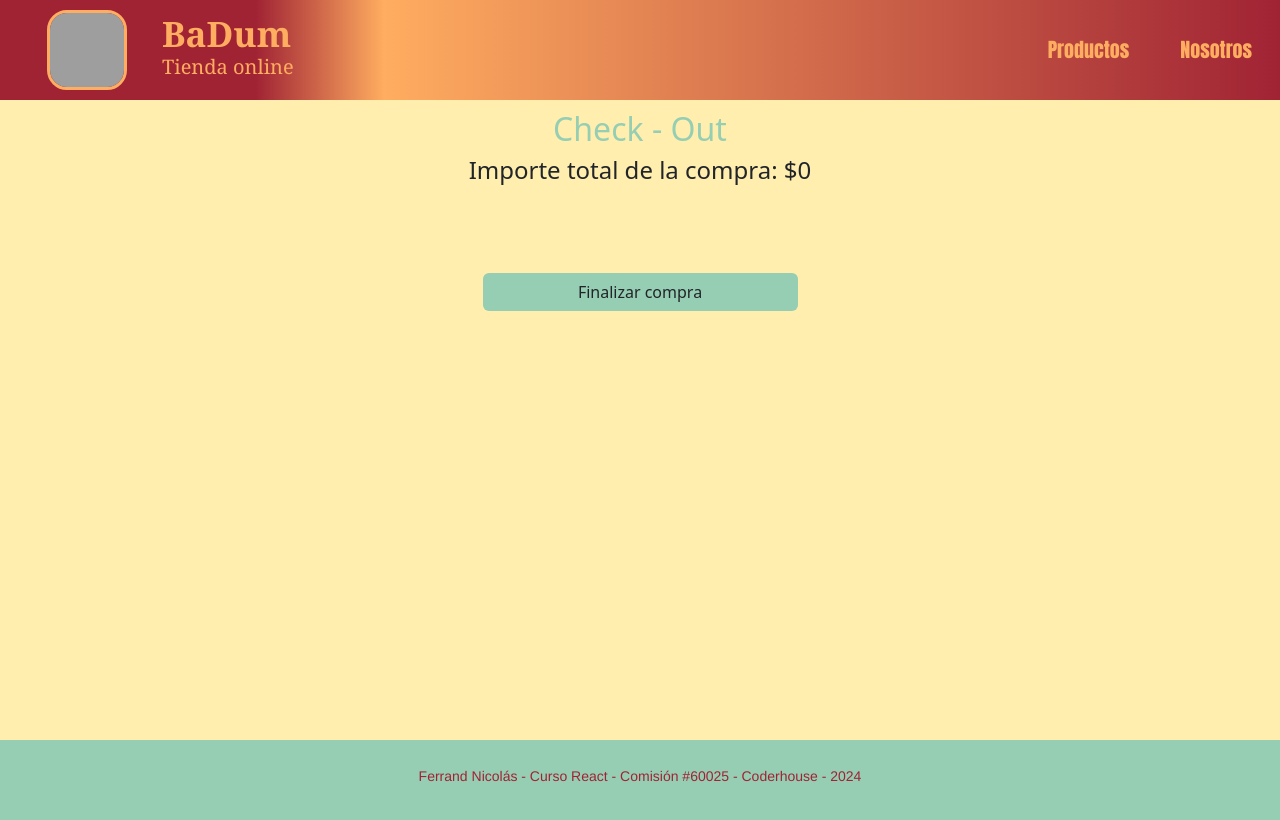
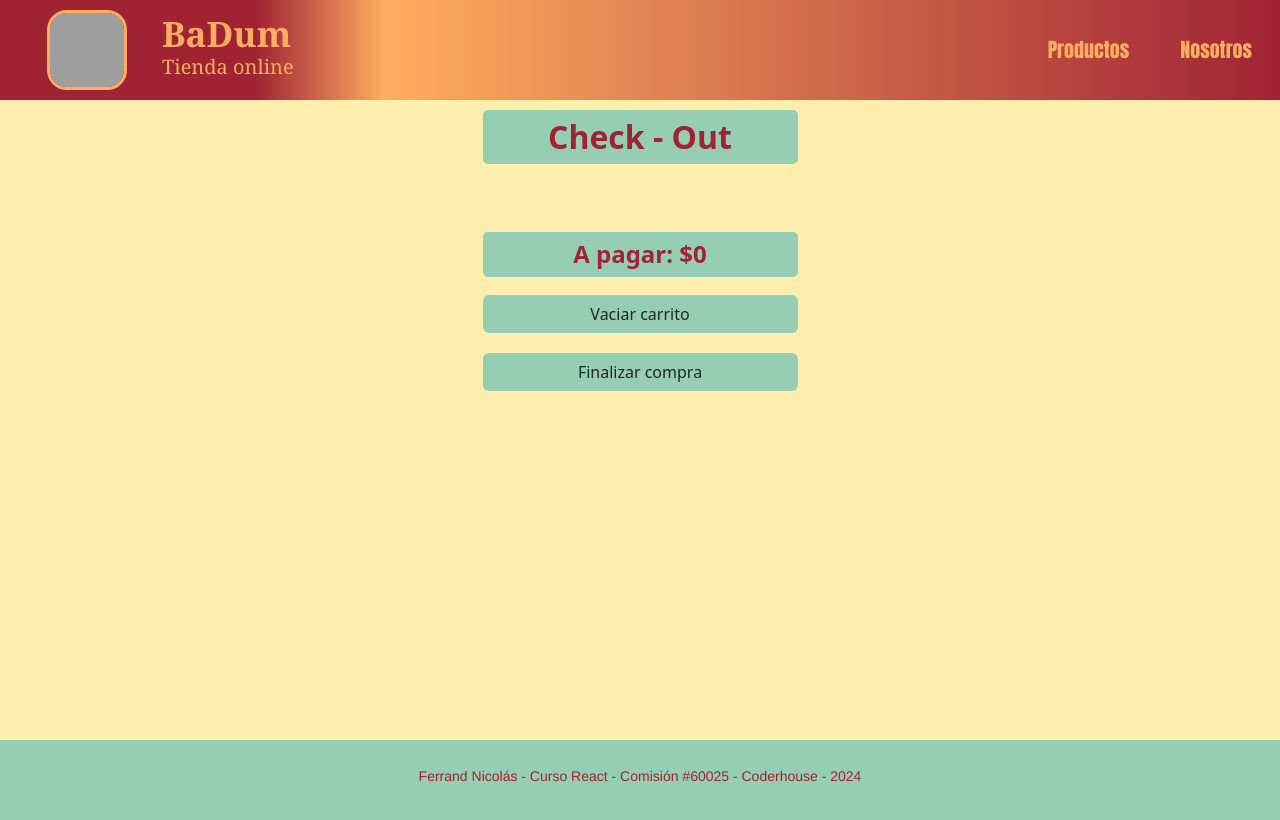
Before and after one commit to Nico2703/proyecto_react, a React (Create React App) app: page /carrito in a window 1280 px wide. Shown: the top 820 px of the page. Built offline with nearby package versions, Linux system fonts and the light colour scheme; grey boxes are pictures that could not be loaded.

Commit message:
Adaptación para cartContext.js - Cambios varios

```diff
--- a/src/App.css
+++ b/src/App.css
@@ -146,6 +146,28 @@ form{
 
 #botonFinal{
     width: 25%;
-    margin: 80px 5px;
+    margin: 10px 0px;
     align-self: center;
 }
+
+.botonQuitar{
+    background-color: #96CEB4;
+    border: none;
+    border-radius: 5px;
+    padding: 8px;
+    margin-bottom: 10px;
+}
+.botonQuitar:hover{
+    background-color: #FFAD60;
+}
+
+.total{
+    color:#A02334;
+    font-weight: 700;
+    background-color: #96CEB4;
+    border: none;
+    border-radius: 5px;
+    padding: 8px;
+    width: 25%;
+    align-self: center;
+}
--- a/src/App.jsx
+++ b/src/App.jsx
@@ -1,6 +1,5 @@
 import "./App.css";
 import { BrowserRouter, Routes, Route } from "react-router-dom";
-import { useState } from "react";
 import Home from "./pages/Home";
 import Nosotros from "./pages/Nosotros";
 import Contacto from "./pages/Contacto";
@@ -11,26 +10,16 @@ import Carrito from "./pages/Carrito";
 import Detalle from "./pages/Detalle";
 
 function App(){
-    const [cuenta, setCuenta] = useState(0);
-    const [pedidos, setPedidos] = useState([]);
-
-    const sumaCuenta = () => {
-        setCuenta(cuenta+1);
-    };
-    const pedidoAgregar = (producto) => {
-        setPedidos(prevPedidos => [...prevPedidos, producto]);
-    };
-
     return (
         <BrowserRouter>
             <Routes>
-                <Route path="/" element={<Layout cuenta={cuenta}/>}>
+                <Route path="/" element={<Layout/>}>
                     <Route path="home" index element={<Home/>}/>
                     <Route path="productos" element={<Productos/>}/>
                     <Route path="nosotros" element={<Nosotros/>}/>
                     <Route path="contacto" element={<Contacto/>}/>
-                    <Route path="carrito" element={<Carrito pedidos={pedidos}/>}/>
-                    <Route path="productos/detalle/:id" element={<Detalle sumaCuenta={sumaCuenta} pedidoAgregar={pedidoAgregar}/>}/>
+                    <Route path="carrito" element={<Carrito/>}/>
+                    <Route path="productos/detalle/:id" element={<Detalle/>}/>
                     <Route path="*" element={<Error/>}/>
                 </Route>
             </Routes>
--- a/src/components/ItemsListContainer/ItemsListContainer.jsx
+++ b/src/components/ItemsListContainer/ItemsListContainer.jsx
@@ -6,7 +6,7 @@ export const ItemsListContainer = () => {
     <div className="itemsList">
         {productos.map((producto)=>{
                         return (
-                            <Card
+                            <Card key={producto.id}
                             id = {producto.id}
                             imagenURL = {producto.imagenURL}
                             nombre = {producto.nombre}
--- a/src/components/ItemsListContainer/components/Card/CardDetalle.jsx
+++ b/src/components/ItemsListContainer/components/Card/CardDetalle.jsx
@@ -1,10 +1,15 @@
 import { ImageProduct } from "../ImageProduct/ImageProduct";
 import { Link } from "react-router-dom";
+import { useContext } from "react";
+import { cartContext } from "../../../../context/cartContext";
 
 
-export const CardDetalle = ({imagenURL, nombre, detalle, precio, sumaCuenta, pedidoAgregar}) =>{
+export const CardDetalle = ({id, nombre, detalle, precio, imagenURL}) =>{
+    const {sumaCuenta, pedidoAgregar} = useContext(cartContext);
+
     const manejoAgregar = () => {
         const producto = {
+            id: id,
             nombre: nombre,
             detalle: detalle,
             precio: precio,
@@ -25,7 +30,7 @@ export const CardDetalle = ({imagenURL, nombre, detalle, precio, sumaCuenta, ped
                     <h2> {nombre} </h2>
                     <h3 style={style_2}> {detalle} </h3>
                     <h4 style={style_3}> ${precio} </h4>
-                    <Link to="/carrito" className="btn" style={style_4} onClick={()=>{manejoAgregar()}}>
+                    <Link to="/carrito" className="btn" style={style_4} onClick={()=> manejoAgregar()}>
                         Agregar a carrito
                     </Link>
                     <Link to="/productos" className="btn"> Volver </Link>
--- a/src/components/NavBar/NavBar.jsx
+++ b/src/components/NavBar/NavBar.jsx
@@ -1,9 +1,11 @@
 import { CartWidget } from "./components/CartWidget"
 import { TiendaWidget } from "./components/TiendaWidget"
 import { Link } from "react-router-dom";
+import { useContext } from "react";
+import { cartContext } from "../../context/cartContext";
 
-
-export const NavBar = ({cuenta}) =>{
+export const NavBar = () =>{
+    const {cuenta} = useContext(cartContext);
     return <>
     <nav className="navbar navbar-expand-lg sticky-top">
         <div className="container-fluid">
@@ -41,5 +43,3 @@ export const NavBar = ({cuenta}) =>{
     </nav>
     </>
 }
-
-// <p id="cartNumber">0</p>
--- /dev/null
+++ b/src/context/cartContext.js
@@ -0,0 +1,56 @@
+import { createContext, useState } from "react";
+
+export const cartContext = createContext();
+
+function Intermediario({children}){
+    const [cuenta, setCuenta] = useState(0);
+
+    const sumaCuenta = () => {
+        setCuenta(cuenta + 1);
+    };
+
+    const [pedidos, setPedidos] = useState([]);
+
+    const pedidoAgregar = (producto) => {
+        setPedidos((pedidos) => {
+            const buscar = pedidos.findIndex(p => p.id === producto.id);
+            if (buscar !== -1) {
+                const actualizar = [...pedidos];
+                actualizar[buscar].cantidad += 1;
+                return actualizar;
+            }
+            return [...pedidos, { ...producto, cantidad: 1 }];
+        });
+    };
+
+    const pedidoQuitar = (id) => {
+        setPedidos((pedidos) => {
+            const busca = pedidos.findIndex(p => p.id === id);
+            if (busca !== -1) {
+                const actualizar = [...pedidos];
+                if (actualizar[busca].cantidad > 1) {
+                    actualizar[busca].cantidad -= 1;
+                    setCuenta(cuenta => cuenta - 1);
+                    return actualizar;
+                } else {
+                    setCuenta(cuenta => cuenta - 1);
+                    return actualizar.filter(p => p.id !== id);
+                }
+            }
+            return pedidos;
+        });
+    };
+
+    const pedidosLimpiar = () => {
+        setPedidos([]);
+        setCuenta(0);
+    };
+
+    return (
+        <cartContext.Provider value = {{cuenta, sumaCuenta, pedidos, pedidoAgregar, pedidoQuitar, pedidosLimpiar}}>
+            {children}
+        </cartContext.Provider>
+    );
+};
+
+export default Intermediario;
--- a/src/index.js
+++ b/src/index.js
@@ -1,8 +1,13 @@
 import React from "react";
 import ReactDOM from "react-dom/client";
 import App from "./App";
+import Intermediario from "./context/cartContext";
 
 const el = document.getElementById("root");
 const root = ReactDOM.createRoot(el);
 
-root.render(<App/>);
+root.render(
+    <Intermediario>
+        <App/>
+    </Intermediario>
+);
--- a/src/pages/Carrito.jsx
+++ b/src/pages/Carrito.jsx
@@ -1,32 +1,38 @@
 import { Link } from "react-router-dom";
+import { useContext } from "react";
+import { cartContext } from "../context/cartContext";
 
-function Carrito({pedidos}){
+function Carrito(){
+    const {pedidos, pedidoQuitar, pedidosLimpiar} = useContext(cartContext);
+
     let total = 0;
     pedidos.forEach(pedido => {
-        total += parseInt(pedido.precio.replace(/,/g, ''));
+        total += parseInt(pedido.precio.replace(/,/g, '') * pedido.cantidad);
     });
 
     const style = {display: 'flex', flexDirection:'column', backgroundColor: '#FFEEAD', padding: '10px',
         minHeight: '80vh', textAlign: 'center'};
-    const style_2 = {display: 'flex', flexDirection:'row'}
-    const style_3 = {listStyle: 'none', width: '35%', border: '3px solid #A02334', borderRadius: '10px',
+    const style_2 = {display: 'grid', gridTemplateColumns: 'repeat(3, 1fr)', gridTemplateRows: 'auto', margin:'30px 70px'};
+    const style_3 = {listStyle: 'none', width: '90%', border: '3px solid #A02334', borderRadius: '10px',
         padding: '5px', margin: '5px 5px', backgroundColor: 'white', textAlign: 'center', color: '#FFAD60'};
 
     return(
-
         <div style={style}>
-            <h2> Check - Out </h2>
-            <h4>Importe total de la compra: ${total}</h4>
+            <h2 className='total'> Check - Out </h2>
             <div style={style_2}>
                 {pedidos.map((pedido) => (
-                        <li style={style_3}>
+                        <li style={style_3} key={pedido.id}>
                                 <img src={pedido.imagenURL} alt="" width="100" />
                                 <h4>{pedido.nombre}</h4>
                                 <p> {pedido.detalle} </p>
                                 <p>Precio: ${pedido.precio}</p>
+                                <p>Cantidad: {pedido.cantidad} </p>
+                                <button className="botonQuitar" onClick={() => pedidoQuitar(pedido.id)}> Quitar elemento </button>
                         </li>
                     ))}
             </div>
+            <h4 className='total'>A pagar:  ${total}</h4>
+            <button id="botonFinal" className="btn" onClick={pedidosLimpiar}>Vaciar carrito</button>
             <Link to="https://www.mercadopago.com.ar/" id="botonFinal" className="btn" target='blank'>Finalizar compra</Link>
         </div>
     )
--- a/src/pages/Detalle.jsx
+++ b/src/pages/Detalle.jsx
@@ -2,7 +2,8 @@ import { CardDetalle } from "../components/ItemsListContainer/components/Card/Ca
 import { useParams } from "react-router-dom";
 import { productos } from "../../src/data.js";
 
-function Detalle({sumaCuenta, pedidoAgregar}){
+
+function Detalle(){
     const { id } = useParams();
     const producto = productos.find(p => p.id === parseInt(id));
 
@@ -13,12 +14,11 @@ function Detalle({sumaCuenta, pedidoAgregar}){
     return (
         <main>
             <CardDetalle
+                id= {producto.id}
                 imagenURL = {producto.imagenURL}
                 nombre= {producto.nombre}
                 detalle= {producto.detalle}
                 precio= {producto.precio}
-                sumaCuenta = {sumaCuenta}
-                pedidoAgregar= {pedidoAgregar}
             ></CardDetalle>
         </main>
     );
--- a/src/pages/Layout.jsx
+++ b/src/pages/Layout.jsx
@@ -2,10 +2,10 @@ import { Outlet } from "react-router-dom";
 import { NavBar } from "../components/NavBar/NavBar";
 import { Footer } from "../components/Footer/Footer";
 
-function Layout({cuenta}){
+function Layout(){
     return(
         <div>
-            <NavBar cuenta={cuenta}/>
+            <NavBar/>
             <Outlet/>
             <Footer/>
         </div>
```
Also changed, not shown: src/data.js (+9 -0 lines).
